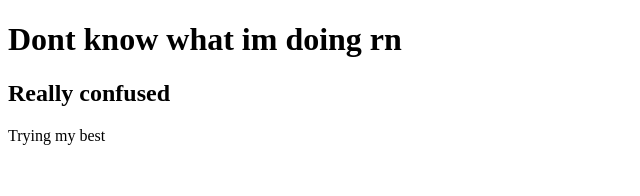
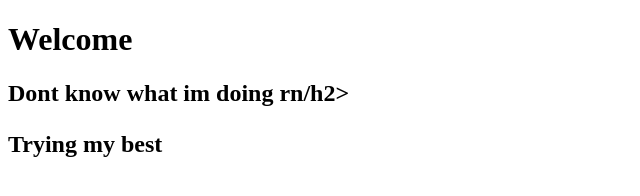
Before and after one commit to tiukavkinadaria/my-first-thing, a plain HTML site: page Untitled-1.html in a window 1280 px wide. Shown: the whole page, without its empty margins (0-640 px from the left). Drawn offline with Linux system fonts and the light colour scheme.

Commit message:
Change heading to 'Welcome' and update content
Updated the content of the HTML page to welcome users.

```diff
--- a/Untitled-1.html
+++ b/Untitled-1.html
@@ -4,8 +4,8 @@
             <title>My first web page :)</title>
         </head>
         <body>
-            <h1> Dont know what im doing rn</h1>
-            <h2>Really confused</h2>
+            <h1> Welcome</h1>
+            <h2>Dont know what im doing rn/h2>
             <p> Trying my best</p>
             <a href="https://share.google/eArdLYNvbArx03qTi"
         </body>
```
